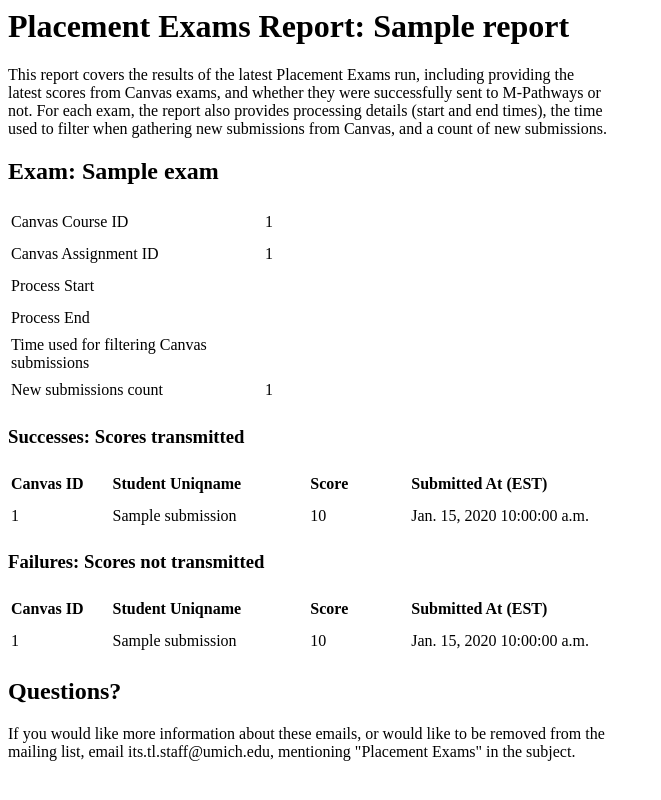
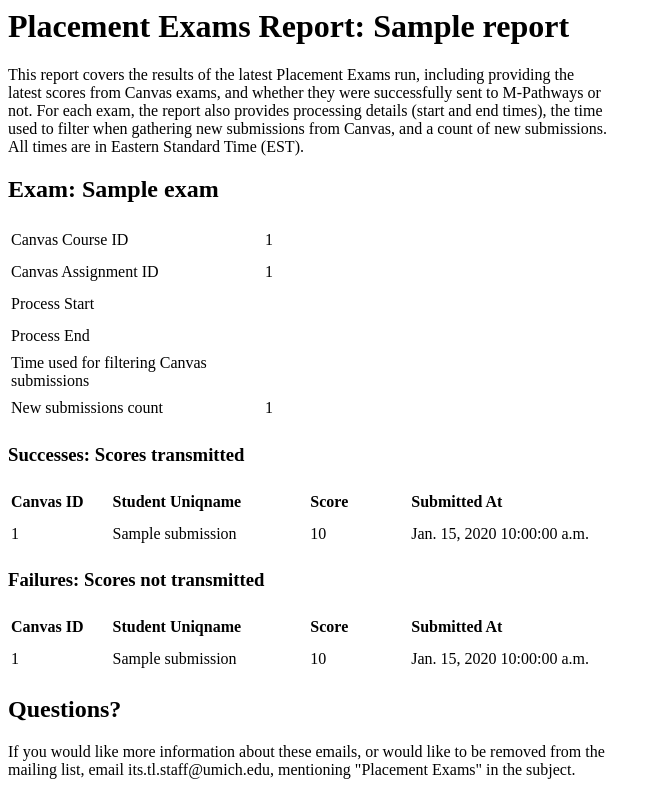
Before and after one commit to tl-its-umich-edu/placement-exams, a Django app: template pe/templates/email.html in a window 1280 px wide. Shown: the whole page, without its empty margins (0-661 px from the left). Run offline with Django 3.2, Linux system fonts and the light colour scheme; the template is opened without the code that fills it: most values are stand-ins (such as "Sample title", 1, 10 or a date in 2020).

Commit message:
Specify EST in intro

```diff
--- a/pe/templates/email.html
+++ b/pe/templates/email.html
@@ -3,7 +3,7 @@
     <p style="width: 600px">This report covers the results of the latest Placement Exams run, including providing the
         latest scores from Canvas exams, and whether they were successfully sent to M-Pathways or not. For each exam,
         the report also provides processing details (start and end times), the time used to filter when gathering new
-        submissions from Canvas, and a count of new submissions.
+        submissions from Canvas, and a count of new submissions. All times are in Eastern Standard Time (EST).
     </p>
     {% for exam in exams %}
     <h2>Exam: {{ exam.name }}</h2>
@@ -40,7 +40,7 @@
             <th style="height: 30px; width: 100px; text-align: left">Canvas ID</th>
             <th style="height: 30px; width: 200px; text-align: left">Student Uniqname</th>
             <th style="height: 30px; width: 100px; text-align: left">Score</th>
-            <th style="height: 30px; width: 200px; text-align: left">Submitted At (EST)</th>
+            <th style="height: 30px; width: 200px; text-align: left">Submitted At</th>
         </tr>
         {% for submission in exam.successes %}
         <tr>
@@ -61,7 +61,7 @@
             <th style="height: 30px; width: 100px; text-align: left">Canvas ID</th>
             <th style="height: 30px; width: 200px; text-align: left">Student Uniqname</th>
             <th style="height: 30px; width: 100px; text-align: left">Score</th>
-            <th style="height: 30px; width: 200px; text-align: left">Submitted At (EST)</th>
+            <th style="height: 30px; width: 200px; text-align: left">Submitted At</th>
         </tr>
         {% for submission in exam.failures %}
         <tr>
--- a/pe/templates/email.txt
+++ b/pe/templates/email.txt
@@ -3,7 +3,7 @@ Placement Exams Report: {{ report.name }}
 This report covers the results of the latest Placement Exams run, including providing the
 latest scores from Canvas exams, and whether they were successfully sent to M-Pathways or not. For each exam,
 the report also provides processing details (start and end times), the time used to filter when gathering new
-submissions from Canvas, and a count of new submissions.
+submissions from Canvas, and a count of new submissions. All times are in Eastern Standard Time (EST).
 
 {% for exam in exams %}
 Exam: {{ exam.name }}
@@ -16,7 +16,7 @@ New submissions count: {{ exam.summary.new_count}}
 
 Successes: Scores transmitted
 {% if exam.successes %}
-Canvas ID - Student Uniqname - Score - Submitted At (EST)
+Canvas ID - Student Uniqname - Score - Submitted At
 {% for submission in exam.successes %}
 {{ submission.submission_id }} - {{ submission.student_uniqname }} - {{ submission.score }} - {{ submission.submitted_timestamp|date:"N j, Y g:i:s a" }}
 {% endfor %}
@@ -26,7 +26,7 @@ The application did not send any scores for this exam.
 
 Failures: Scores not transmitted
 {% if exam.failures %}
-Canvas ID - Student Uniqname - Score - Submitted At (EST)
+Canvas ID - Student Uniqname - Score - Submitted At
 {% for submission in exam.failures %}
 {{ submission.submission_id }} - {{ submission.student_uniqname }} - {{ submission.score }} - {{ submission.submitted_timestamp|date:"N j, Y g:i:s a" }}
 {% endfor %}
```
